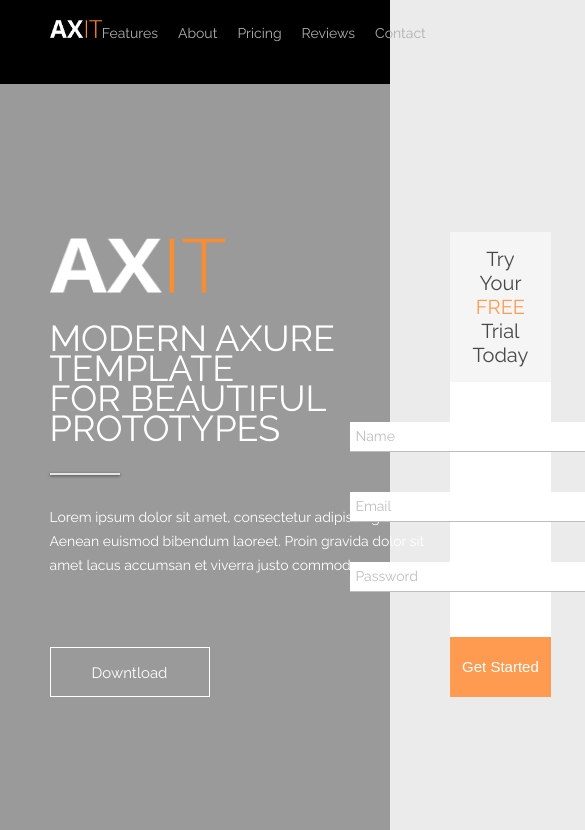
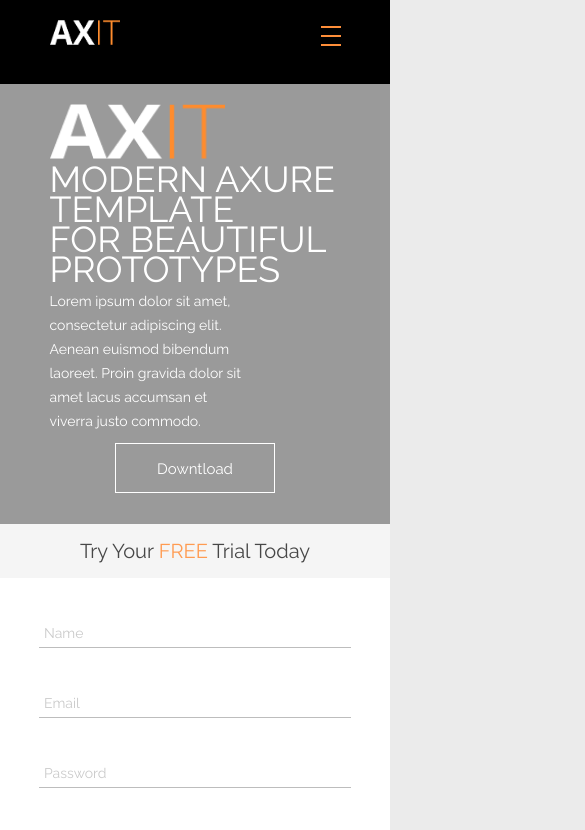
Before and after one commit to AndriySkobelev/kiwicheg.github.io, a plain HTML site: page index.html in a window 390 px wide. Shown: the top 830 px of the page, 585 px wide, since content can reach past the window. Drawn offline with Linux system fonts and the light colour scheme; a web font is replaced by a local one.

Commit message:
mob_comit

```diff
--- a/css/style.css
+++ b/css/style.css
@@ -35,16 +35,43 @@ width: 50px;
 .header .container{
     align-items: center;
 }
+.logo{
+    width: 50%;
+}
 .logo img{
-    height: 18px;
+    height: 25px;
+    width: 70px;
 }
+.m_nav{
+    display: none;
+    flex-direction: column;
+    justify-content: space-between;
+    width: 20px;
+    height: 20px;
+}
+.m_nav div{
+    background: #fe8e39;
+    width: 20px;
+    height: 2px;
+}
+
 .navigation{
     display: flex;
     flex-direction: row;
+    justify-content: space-around;
+    width: 50%;
 }
+@media (max-width: 640px){
+    .navigation {
+        display: none;
+    }
+    .m_nav{
+        display: flex;
+    }
+}
+
 .navigation a{
     color: #b0b0b0;
-    margin-right: 20px;
     padding-bottom: 1px;
 }
 .navigation a:hover{
@@ -58,11 +85,12 @@ width: 50px;
     background: #9a9a9a;
     color: #fff;
     display: flex;
-    height: 90%;
+    min-height: 90%;
 }
 .section_1 .container{
     align-items: flex-end;
 }
+
 /* SETINGS LEFT BLOCK */
 .left a,
 .center a{
@@ -98,7 +126,7 @@ width: 50px;
 }
 .left p{
     margin-bottom: 70px;
-    width: 400px;
+    width: 70%;
 }
 /* SETINGS FORM */
 .s1_form{
@@ -114,7 +142,7 @@ width: 50px;
     flex-direction: column;
 }
 .s1_form p{
-     background: #f5f5f5;
+    background: #f5f5f5;
     color: #474747;
     font-size: 20px;
     padding: 15px 20px;
@@ -136,7 +164,7 @@ width: 50px;
    height: 30px;
    margin-top: 40px;
    padding: 5px;
-   width: 300px;
+   width: 80%;
 }
 .s1_form button{
     align-items: flex-end;
@@ -151,6 +179,50 @@ width: 50px;
 .s1_form button:hover{
     background: #fe8e39;
 }
+@media (max-width: 600px){
+    .section_1{
+        display: block;
+    }
+    .section_1 .container{
+        width: 100%;
+        flex-direction: column;
+        align-content: space-between;
+    }
+    .left p{
+        margin-bottom: 10px;
+        word-wrap: break-word;
+    }
+    .left h2{
+        padding: 5px 0 ;
+    }
+    .left{
+        display: flex;
+        font-family: 'Raleway', sans-serif;
+        justify-content: space-between;
+        margin: auto;
+        padding: 20px 30px;
+        width: 90%;
+        min-height: 65%;
+    }
+    .s1_form {
+        margin-top: 11px;
+        width: 100%;
+    }
+    .left span{
+        display: none;
+    }
+    .s1_form form{
+        justify-content: space-between;
+        height: 100%;
+    }
+    .left a{
+        align-self: center;
+    }
+    .container_m{
+       margin: 0px;
+       padding: 0px;
+    }
+   }
   /****************/
  /* SOCIAL-MEDIA */
 /****************/
@@ -158,6 +230,12 @@ width: 50px;
     background: #fff;
     box-shadow: 0px 3px 2px 0px rgb(186, 186, 186);
     height: 105px;
+}
+@media (max-width: 600px){
+    .social-media{
+        display: none;
+
+    }
 }
 .social-media .container{
     align-items: center;
@@ -269,7 +347,7 @@ width: 50px;
 .section_2 .container .tab{
     align-items: center;
     flex-direction: column;
-    height: 250px;
+    height: 100%;
     justify-content: space-between;
     text-align: center;
     width: 10%;
@@ -280,7 +358,7 @@ width: 50px;
     color: #fff;
     display: flex;
     justify-content: center;
-    height: 100%;
+    height: 100px;
     margin-bottom: 1px;
     text-transform: uppercase;
     padding: 20px 20px;
@@ -321,6 +399,24 @@ width: 50px;
 }
 .section_2 .tab .hov:hover{
     background: #fe8e39;
+}
+@media (max-width: 600px) {
+    .section_2 .container{
+        flex-direction: column;
+    }
+    .section_2 .container div{
+        width: 100%;
+    }
+    .section_2 .container .tab{
+        flex-direction: row;
+        margin-bottom: 15px;
+        min-height: 10%;
+        width: 100%;
+    }
+    .section_2 .s2-content{
+        margin: 0;
+        width: 100%;
+    }
 }
   /****************/
  /*   SECTION_3  */
@@ -373,6 +469,22 @@ width: 50px;
 }
 .section_3 .s3_right p{
     color: #606060;
+}
+@media (max-width: 600px){
+    .section_3 .container{
+        flex-direction: column;
+    }
+    .section_3 .container div{
+        width: 100%;
+        margin-top: 120px;
+    }
+    .container div.s3_left{
+        width: 70%;
+        height: 100px;
+    }
+    .section_3 .s3_right{
+        min-height: 100%;
+    }
 }
   /****************/
  /*   SECTION_4  */
--- a/index.html
+++ b/index.html
@@ -23,10 +23,15 @@
                 <div><a href="#">Reviews</a></div>
                 <div><a href="#">Contact</a></div>
             </nav>
+            <nav class="m_nav">
+                <div></div>
+                <div></div>
+                <div></div>
+            </nav>
         </div>
     </header>
     <section class="section_1">
-        <div class="container">
+        <div class="container container_m">
             <div class="left">
                 <img src="img/logo.png" alt="">
                 <h2>MODERN AXURE TEMPLATE<br/>
@@ -42,9 +47,9 @@
             <div class="s1_form">
                 <form>
                     <p>Try Your <span>FREE</span> Trial Today</p>
-                    <input type="text" value="Name">
-                    <input type="text" value="Email">
-                    <input type="text" value="Password">
+                    <input type="text" placeholder="Name">
+                    <input type="text" placeholder="Email">
+                    <input type="text" placeholder="Password">
                     <button>Get Started</button>
                 </form>
             </div>
```
Also changed, not shown: css/masi.js (added).
